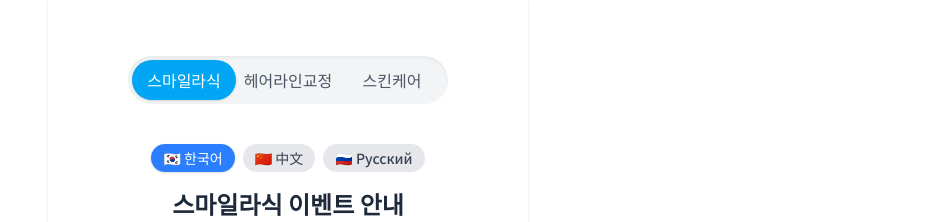
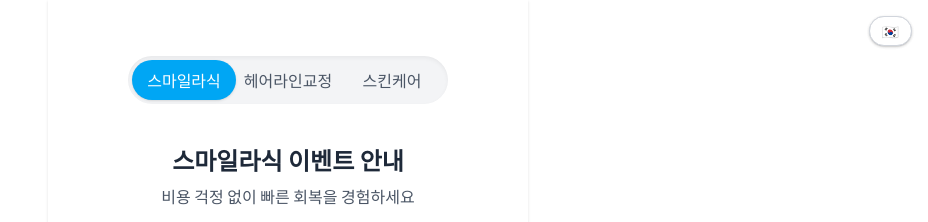
Before and after one commit to yuyu-kor/event-landingpage, a React (Vite) app: page / in a window 1280 px wide. Shown: the top 222 px of the page, without its empty margins (352-1280 px from the left). Built offline with nearby package versions, Linux system fonts and the light colour scheme; a web font is replaced by a local one.

Commit message:
Feat: 언어전환버튼 ui 변경 및 전역변수 설정

```diff
--- a/src/App.jsx
+++ b/src/App.jsx
@@ -1,16 +1,20 @@
+import { Routes, Route } from "react-router-dom";
 import HomePage from "./pages/HomePage";
 import EventPage2 from "./pages/EventPage2";
 import EventPage3 from "./pages/EventPage3";
-import { Route, Routes } from "react-router-dom";
 import "react-responsive-carousel/lib/styles/carousel.min.css";
+import LanguageSwitcher from "./components/LanguageSwitcher";
 
 function App() {
   return (
-    <Routes>
-      <Route path="/" element={<HomePage />} />
-      <Route path="/EventPage2" element={<EventPage2 />} />
-      <Route path="/EventPage3" element={<EventPage3 />} />
-    </Routes>
+    <>
+      <LanguageSwitcher />
+      <Routes>
+        <Route path="/" element={<HomePage />} />
+        <Route path="/EventPage2" element={<EventPage2 />} />
+        <Route path="/EventPage3" element={<EventPage3 />} />
+      </Routes>
+    </>
   );
 }
 
--- a/src/components/LanguageSwitcher.jsx
+++ b/src/components/LanguageSwitcher.jsx
@@ -1,32 +1,48 @@
+import { useState } from "react";
 import { useLanguageStore } from "../stores/useLanguageStore";
 
 const LanguageSwitcher = () => {
-  console.log("🌐 LanguageSwitcher 렌더됨!");
-
-  const { language, setLanguage } = useLanguageStore();
+  const language = useLanguageStore((s) => s.language);
+  const setLanguage = useLanguageStore((s) => s.setLanguage);
+  const [open, setOpen] = useState(false);
 
   const LANGUAGES = [
-    { code: "ko", label: "🇰🇷 한국어" },
-    { code: "zh", label: "🇨🇳 中文" },
-    { code: "ru", label: "🇷🇺 Русский" },
+    { code: "ko", label: "🇰🇷" },
+    { code: "zh", label: "🇨🇳" },
+    { code: "ru", label: "🇷🇺" },
   ];
 
+  const current = LANGUAGES.find((l) => l.code === language)?.label;
+
   return (
-    <div className="flex justify-center gap-2 mt-4">
-      {LANGUAGES.map((lang) => (
+    <div className="fixed top-4 right-4 z-50">
+      <div className="relative">
         <button
-          key={lang.code}
-          onClick={() => setLanguage(lang.code)}
-          className={`px-3 py-1 rounded-full text-sm font-medium transition-all
-            ${
-              language === lang.code
-                ? "bg-blue-500 text-white shadow"
-                : "bg-gray-200 text-gray-700"
-            }`}
+          onClick={() => setOpen((prev) => !prev)}
+          className="bg-white border border-gray-300 px-3 py-1 rounded-full shadow text-sm font-medium hover:bg-gray-100"
         >
-          {lang.label}
+          {current}
         </button>
-      ))}
+
+        {open && (
+          <div className="absolute right-0 mt-2 w-32 bg-white border rounded shadow">
+            {LANGUAGES.map((lang) => (
+              <button
+                key={lang.code}
+                onClick={() => {
+                  setLanguage(lang.code);
+                  setOpen(false);
+                }}
+                className={`w-full px-3 py-2 text-left text-sm hover:bg-gray-100 ${
+                  language === lang.code ? "bg-blue-100 font-bold" : ""
+                }`}
+              >
+                {lang.label}
+              </button>
+            ))}
+          </div>
+        )}
+      </div>
     </div>
   );
 };
```
